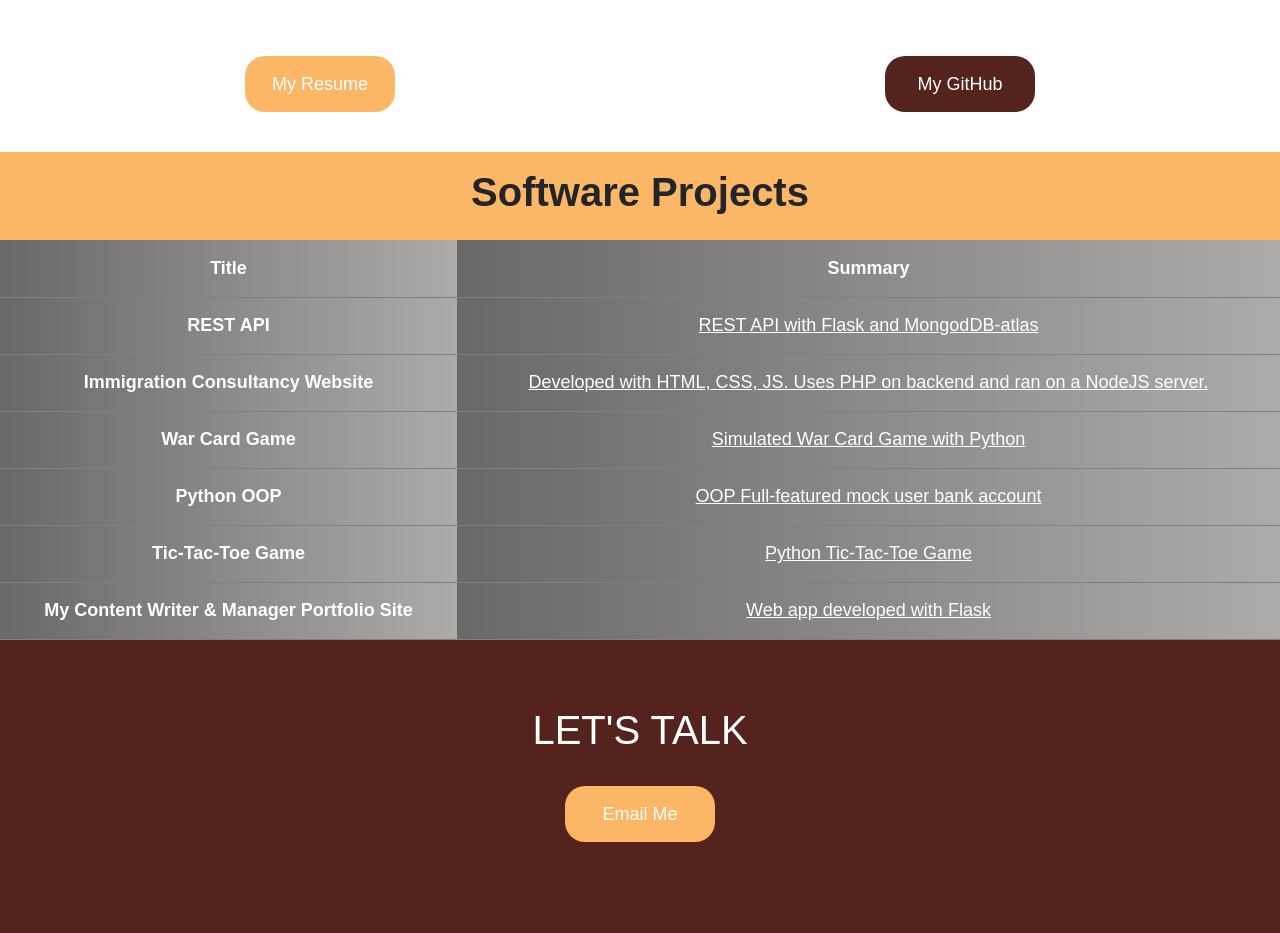
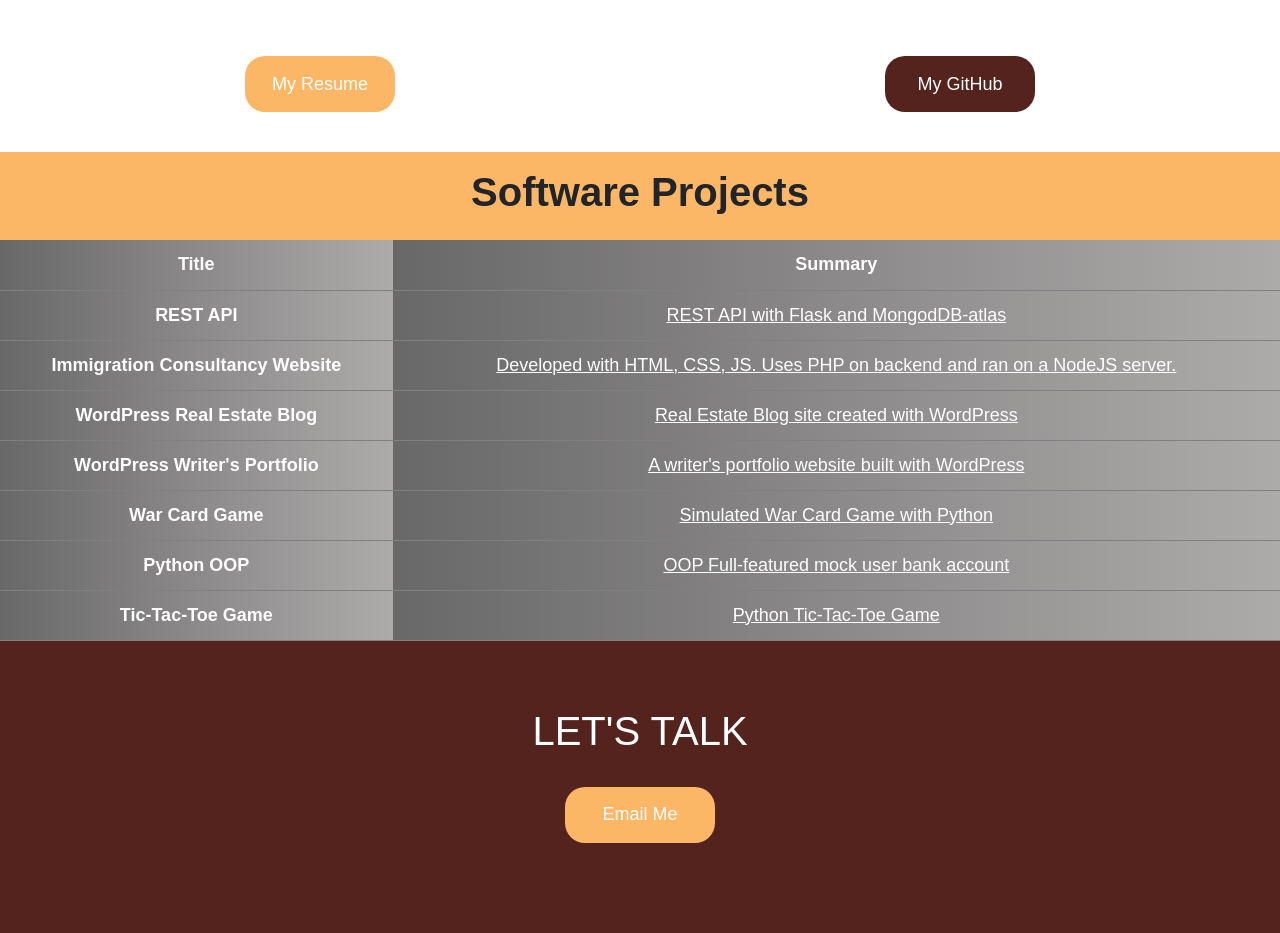
Before and after one commit to classAnon/portfolio3, a Flask app: page / in a window 1280 px wide. Shown: the part 1574-2507 px from the top of the page. Before the commit the page ends 2416 px from the top, so only its background shows below. Run offline with Flask 2, Linux system fonts and the light colour scheme; some libraries are stand-ins or nearby versions; some web fonts are replaced.

Commit message:
added new projects

```diff
--- a/templates/home.html
+++ b/templates/home.html
@@ -110,10 +110,14 @@
                     <th>Immigration Consultancy Website</th>
                     <td><a href="https://immigration-5ea6f1e7420f.herokuapp.com/index.html" target="_blank">Developed with HTML, CSS, JS. Uses PHP on backend and ran on a NodeJS server.</a></td>
                 </tr>
-               <!-- <tr>
-                    <th>WordPress Site</th>
-                    <td><a href="https://jeffaid.com/" target="_blank">Blog site created with WordPress</a></td>
-                </tr>-->
+               <tr>
+                    <th>WordPress Real Estate Blog</th>
+                    <td><a href="https://buildboxng.com/" target="_blank">Real Estate Blog site created with WordPress</a></td>
+                </tr>
+                <tr>
+                    <th>WordPress Writer's Portfolio</th>
+                    <td><a href="https://rachaelasik.com/" target="_blank">A writer's portfolio website built with WordPress</a></td>
+                </tr>
                 <tr>
                     <th>War Card Game</th>
                     <td><a href="https://github.com/classAnon/Python/blob/main/War%20Card%20Game.ipynb" target="_blank">Simulated War Card Game with Python</a></td>
@@ -126,10 +130,10 @@
                     <th>Tic-Tac-Toe Game</th>
                     <td><a href="https://github.com/classAnon/Python/blob/main/Tic%20Tac%20Toe%20Game.ipynb" target="_blank">Python Tic-Tac-Toe Game</a></td>
                 </tr>
-                <tr>
+               <!-- <tr>
                     <th>My Content Writer & Manager Portfolio Site</th>
                     <td><a href="https://emmanuel-e-e0cd1b73a28e.herokuapp.com/">Web app developed with Flask</a></td>
-                </tr>
+                </tr>-->
             </table>
         </div>
 
```
